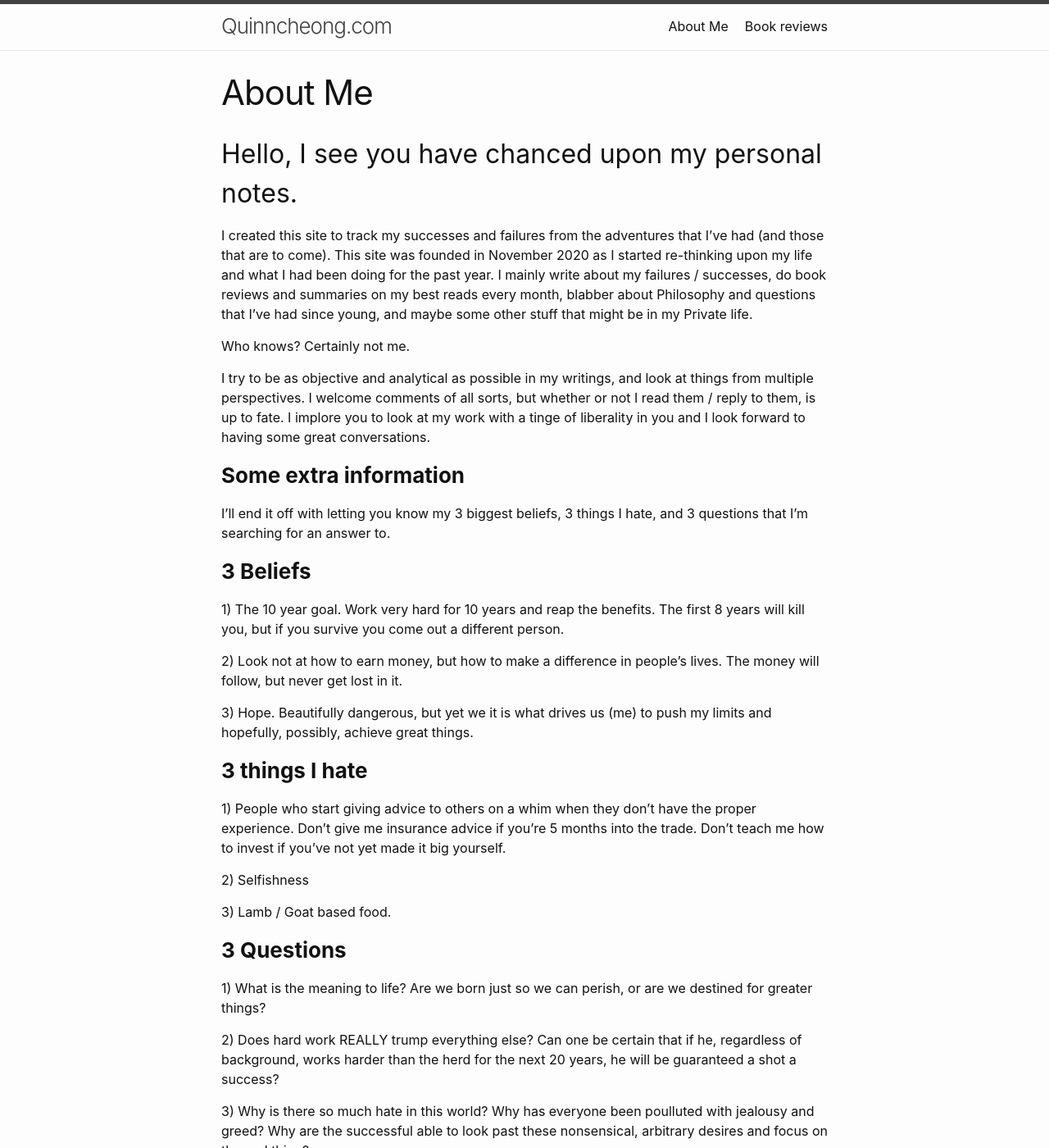
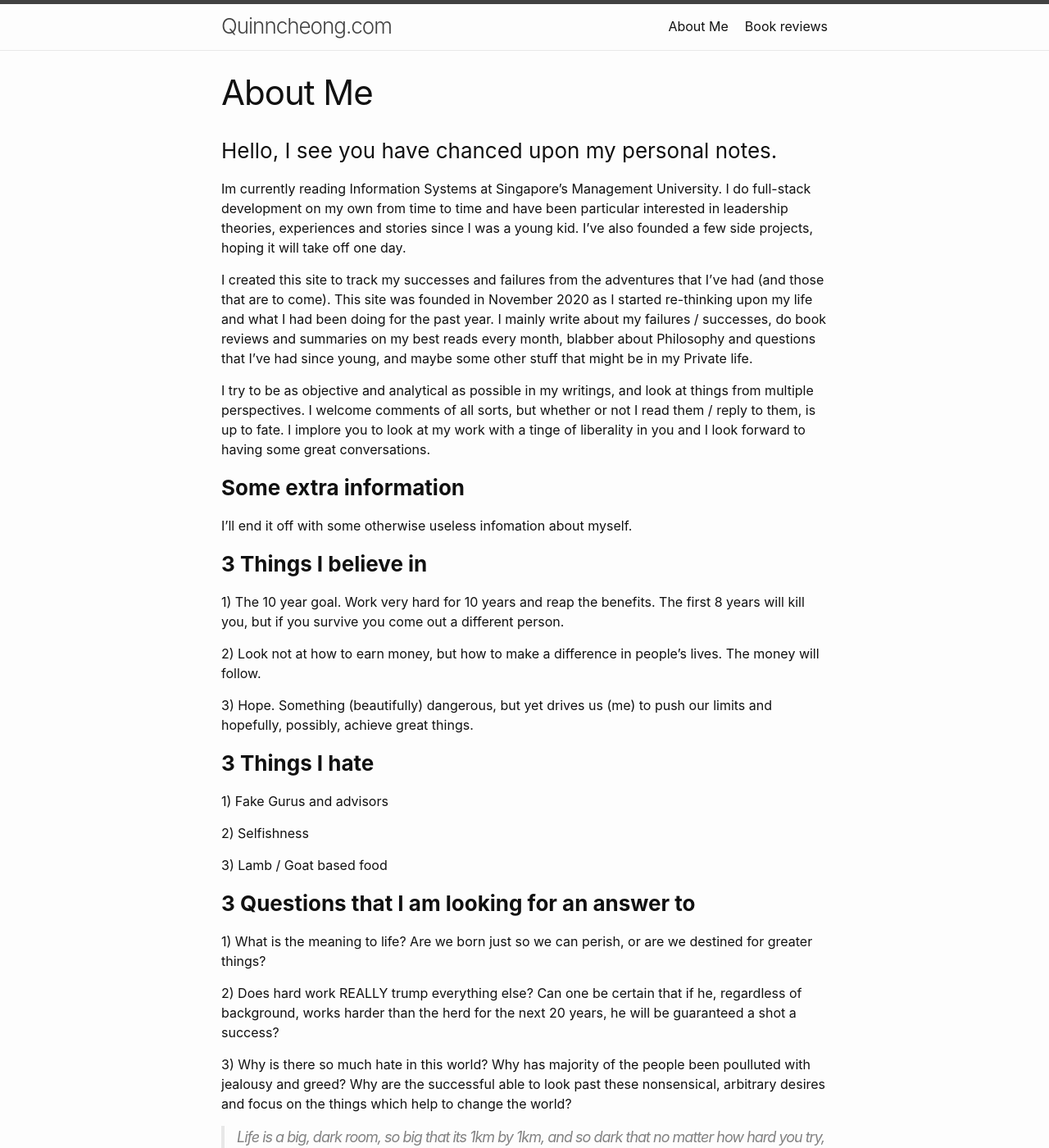
Before and after one commit to quinncheong/quinncheong.github.io, a Jekyll site: the page built from about.markdown, in a window 1280 px wide and 1400 px high. Shown: the whole window at 82% size. Built offline with Jekyll 4.4.1, drawn with Linux system fonts in a browser that asks for light colours; some of the changed text lies outside the part shown.

Commit message:
edited about and css

```diff
--- a/_sass/minima/_layout.scss
+++ b/_sass/minima/_layout.scss
@@ -191,7 +191,7 @@
 
 .post-list {
   margin-left: 20px;
-  list-style-type: square;;
+  list-style-type: square;
 
   > li {
     // margin-bottom: $spacing-unit;
--- a/about.markdown
+++ b/about.markdown
@@ -4,36 +4,36 @@ title: About Me
 permalink: /about/
 ---
 
-## Hello, I see you have chanced upon my personal notes.
+### Hello, I see you have chanced upon my personal notes.
+
+Im currently reading Information Systems at Singapore's Management University. I do full-stack development on my own from time to time and have been particular interested in leadership theories, experiences and stories since I was a young kid. I've also founded a few side projects, hoping it will take off one day.
 
 I created this site to track my successes and failures from the adventures that I've had (and those that are to come). This site was founded in November 2020 as I started re-thinking upon my life and what I had been doing for the past year. I mainly write about my failures / successes, do book reviews and summaries on my best reads every month, blabber about Philosophy and questions that I've had since young, and maybe some other stuff that might be in my Private life.
-
-Who knows? Certainly not me.
 
 I try to be as objective and analytical as possible in my writings, and look at things from multiple perspectives. I welcome comments of all sorts, but whether or not I read them / reply to them, is up to fate. I implore you to look at my work with a tinge of liberality in you and I look forward to having some great conversations.
 
 ### **Some extra information**
-I'll end it off with letting you know my 3 biggest beliefs, 3 things I hate, and 3 questions that I'm searching for an answer to.
+I'll end it off with some otherwise useless infomation about myself.
 
-### **3 Beliefs**
+### **3 Things I believe in**
 1) The 10 year goal. Work very hard for 10 years and reap the benefits. The first 8 years will kill you, but if you survive you come out a different person.
 
-2) Look not at how to earn money, but how to make a difference in people's lives. The money will follow, but never get lost in it.
+2) Look not at how to earn money, but how to make a difference in people's lives. The money will follow.
 
-3) Hope. Beautifully dangerous, but yet we it is what drives us (me) to push my limits and hopefully, possibly, achieve great things.
+3) Hope. Something (beautifully) dangerous, but yet drives us (me) to push our limits and hopefully, possibly, achieve great things.
 
-### **3 things I hate**
-1) People who start giving advice to others on a whim when they don't have the proper experience. Don't give me insurance advice if you're 5 months into the trade. Don't teach me how to invest if you've not yet made it big yourself.
+### **3 Things I hate**
+1) Fake Gurus and advisors
 
 2) Selfishness
 
-3) Lamb / Goat based food.
+3) Lamb / Goat based food
 
-### **3 Questions**
+### **3 Questions that I am looking for an answer to**
 1) What is the meaning to life? Are we born just so we can perish, or are we destined for greater things?
 
 2) Does hard work REALLY trump everything else? Can one be certain that if he, regardless of background, works harder than the herd for the next 20 years, he will be guaranteed a shot a success?
 
-3) Why is there so much hate in this world? Why has everyone been poulluted with jealousy and greed? Why are the successful able to look past these nonsensical, arbitrary desires and focus on the real thing?
+3) Why is there so much hate in this world? Why has majority of the people been poulluted with jealousy and greed? Why are the successful able to look past these nonsensical, arbitrary desires and focus on the things which help to change the world?
 
 > Life is a big, dark room, so big that its 1km by 1km, and so dark that no matter how hard you try, you cant see shit. However, there is a door. Some people are born closer to the door, but others, not so lucky. Keep walking, find the wall, and move, regardless of what it takes.
```
